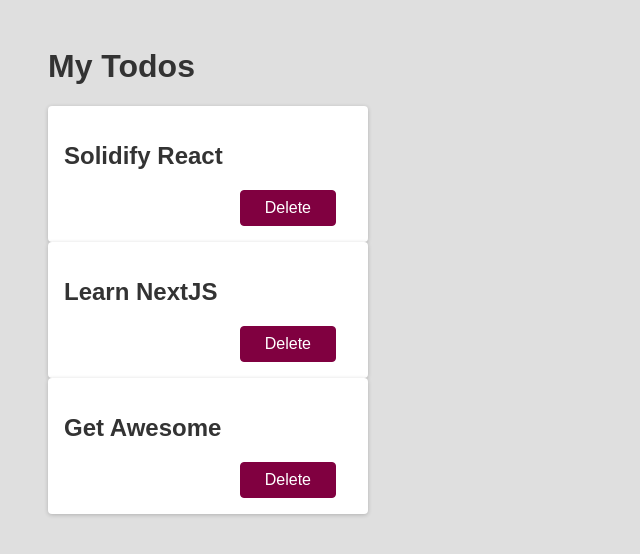
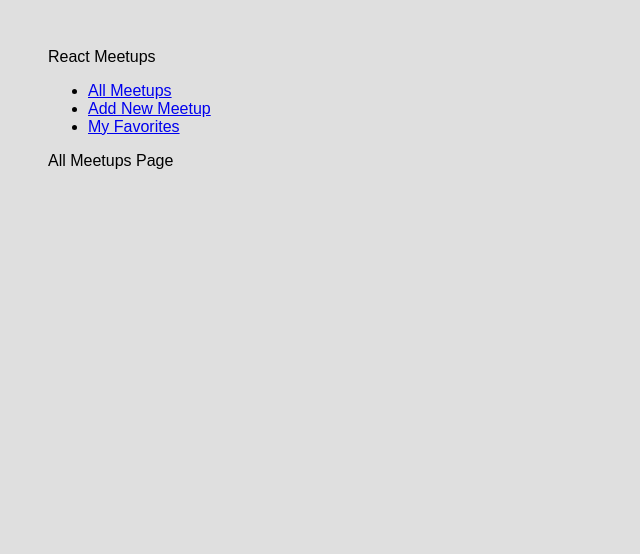
Before and after one commit to MiladMoulayi/react-refresher, a React (Create React App) app: page / in a window 1280 px wide. Shown: the top 554 px of the page, without its empty margins (0-640 px from the left). Built offline with nearby package versions, Linux system fonts and the light colour scheme.

Commit message:
react-router

```diff
--- a/src/App.js
+++ b/src/App.js
@@ -1,12 +1,24 @@
-import Todo from './components/Todo';
+import { Route, Switch } from 'react-router-dom';
+import MainNavigation from './components/layout/MainNavigation';
+import AllMeetupsPage from './pages/AllMeetups';
+import FavoritesPage from './pages/Favorites';
+import NewMeetupPage from './pages/NewMeetup';
 
 function App() {
   return (
     <div>
-      <h1>My Todos</h1>
-      <Todo text='Solidify React' />
-      <Todo text='Learn NextJS' />
-      <Todo text='Get Awesome' />
+      <MainNavigation />
+      <Switch>
+        <Route path='/' exact>
+          <AllMeetupsPage />
+        </Route>
+        <Route path='/new-meetup'>
+          <NewMeetupPage />
+        </Route>
+        <Route path='/favorites'>
+          <FavoritesPage />
+        </Route>
+      </Switch>
     </div>
   );
 }
--- /dev/null
+++ b/src/components/layout/MainNavigation.js
@@ -0,0 +1,24 @@
+import { Link } from 'react-router-dom';
+
+function MainNavigation() {
+  return (
+    <header>
+      <div>React Meetups</div>
+      <nav>
+        <ul>
+          <li>
+            <Link to='/'>All Meetups</Link>
+          </li>
+          <li>
+            <Link to='/new-meetup'>Add New Meetup</Link>
+          </li>
+          <li>
+            <Link to='/favorites'>My Favorites</Link>
+          </li>
+        </ul>
+      </nav>
+    </header>
+  );
+}
+
+export default MainNavigation;
--- a/src/index.js
+++ b/src/index.js
@@ -1,7 +1,12 @@
-import React from "react";
-import ReactDOM from "react-dom/client";
-import App from "./App";
-import "./index.css";
+import React from 'react';
+import ReactDOM from 'react-dom/client';
+import { BrowserRouter } from 'react-router-dom';
+import App from './App';
+import './index.css';
 
-const root = ReactDOM.createRoot(document.getElementById("root"));
-root.render(<App />);
+const root = ReactDOM.createRoot(document.getElementById('root'));
+root.render(
+  <BrowserRouter>
+    <App />
+  </BrowserRouter>
+);
--- /dev/null
+++ b/src/pages/AllMeetups.js
@@ -0,0 +1,5 @@
+function AllMeetupsPage() {
+  return <div>All Meetups Page</div>;
+}
+
+export default AllMeetupsPage;
--- /dev/null
+++ b/src/pages/Favorites.js
@@ -0,0 +1,5 @@
+function FavoritesPage() {
+  return <div>Favorites Page</div>;
+}
+
+export default FavoritesPage;
--- /dev/null
+++ b/src/pages/NewMeetup.js
@@ -0,0 +1,5 @@
+function NewMeetupPage() {
+  return <div>New Meetup Page</div>;
+}
+
+export default NewMeetupPage;
```
